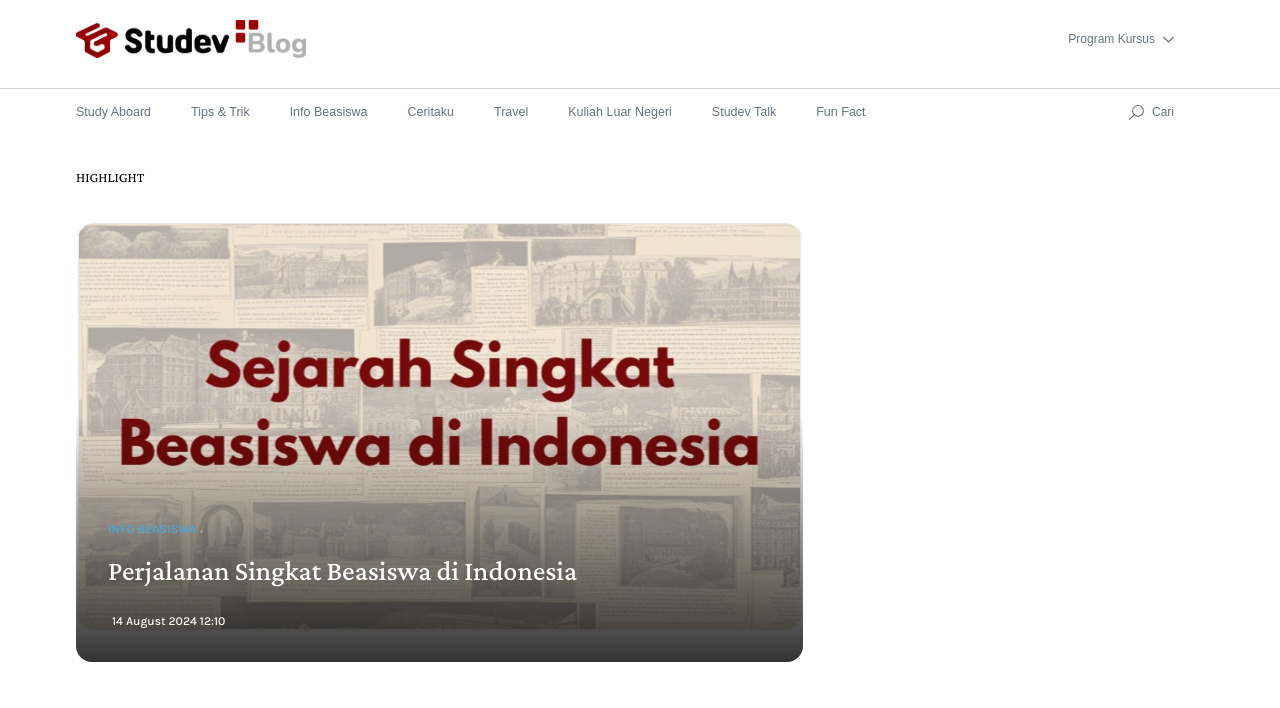
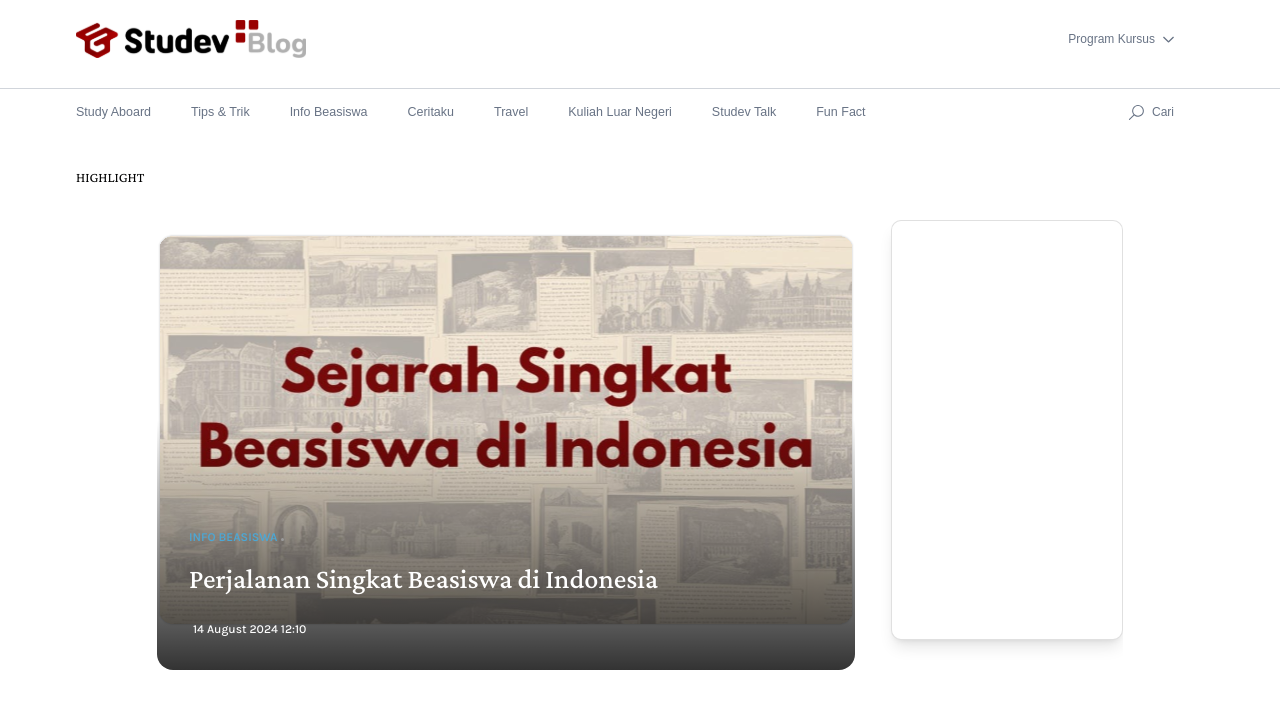
Before and after one commit to Sulthan20/duplicate-studev-blog, a Next.js app: page / in a window 1280 px wide. Shown: the top 708 px of the page. Built offline with nearby package versions, Linux system fonts and the light colour scheme.

Commit message:
Update Studev Blog

```diff
--- a/app/components/Highlight.tsx
+++ b/app/components/Highlight.tsx
@@ -1,16 +1,16 @@
 import React from "react";
 import Image from "next/image";
 import Sejarah from "../public/Sejarah Singkat Beasiswa di Indonesia.svg";
-import Ellipse from "../public/Gray Ellipse .svg"
+import Ellipse from "../public/Gray Ellipse .svg";
 
 const Highlight = () => {
     return (
     <main>
-      <div className="container">
+      <div className="container pt-30 pb-30">
         <div className="mx-auto h-[105px] px-[76px] flex items-center justify-between">
           <div className="widget-header-3">
             <div className="row align-self-center">
-              <div className="col-md-3 align-self-center">
+              <div className="col-lg-8 mb-30 align-self-center">
                 <ul className="list-none justify-center items-center gap-10">
                   <li className={'text-hilight ${geistSans.variable}'}>
                       HIGHLIGHT
@@ -22,9 +22,11 @@ const Highlight = () => {
         </div>
       </div>
 
-      <div className="mx-auto h-[400px] px-[76px] flex items-center justify-between">
-        <div className="carausel-post-1 hover-up border-radius-10 overflow-hidden transition-normal position-relative wow fadeInUp">
-          <div className="thumb-overlay img-hover-slide position-relative">
+      <div className="loop-grid mb-30">
+        <div className="flex row">
+      <div className="mx-auto h-[400px] px-[76px] flex items-center">
+        <div className="flex carausel-post-1 hover-up border-radius-10 overflow-hidden gap-4 items-center">
+          <div className="thumb-overlay img-hover-slide position-relative w-[320px] h-[420px]">
             <Image src={Sejarah} alt="Sejarah Singkat Beasiswa di Indonesia.svg" className="image-overlay" />
             <div className="overlay-text transform -translate-y-3">
               <h2 className={'text-kategori ${geistSans.variable} mt-1 mb-2 pr-3m pl-3 flex items-center gap-1'}>
@@ -35,7 +37,11 @@ const Highlight = () => {
               </h4>
             </div>
           </div>
+          <article className="w-[320px] h-[420px] bg-white rounded-[10px] border border-[rgba(0,0,0,0.12)] shadow-lg ml-5 items-center justify-center flex" >
+            </article>
         </div>
+      </div>
+      </div>
       </div>
     </main>
     );
```
Also changed, not shown: app/public/Rectangle White Blog.svg (added), app/public/Sejarah Singkat Beasiswa di Indonesia.svg.
